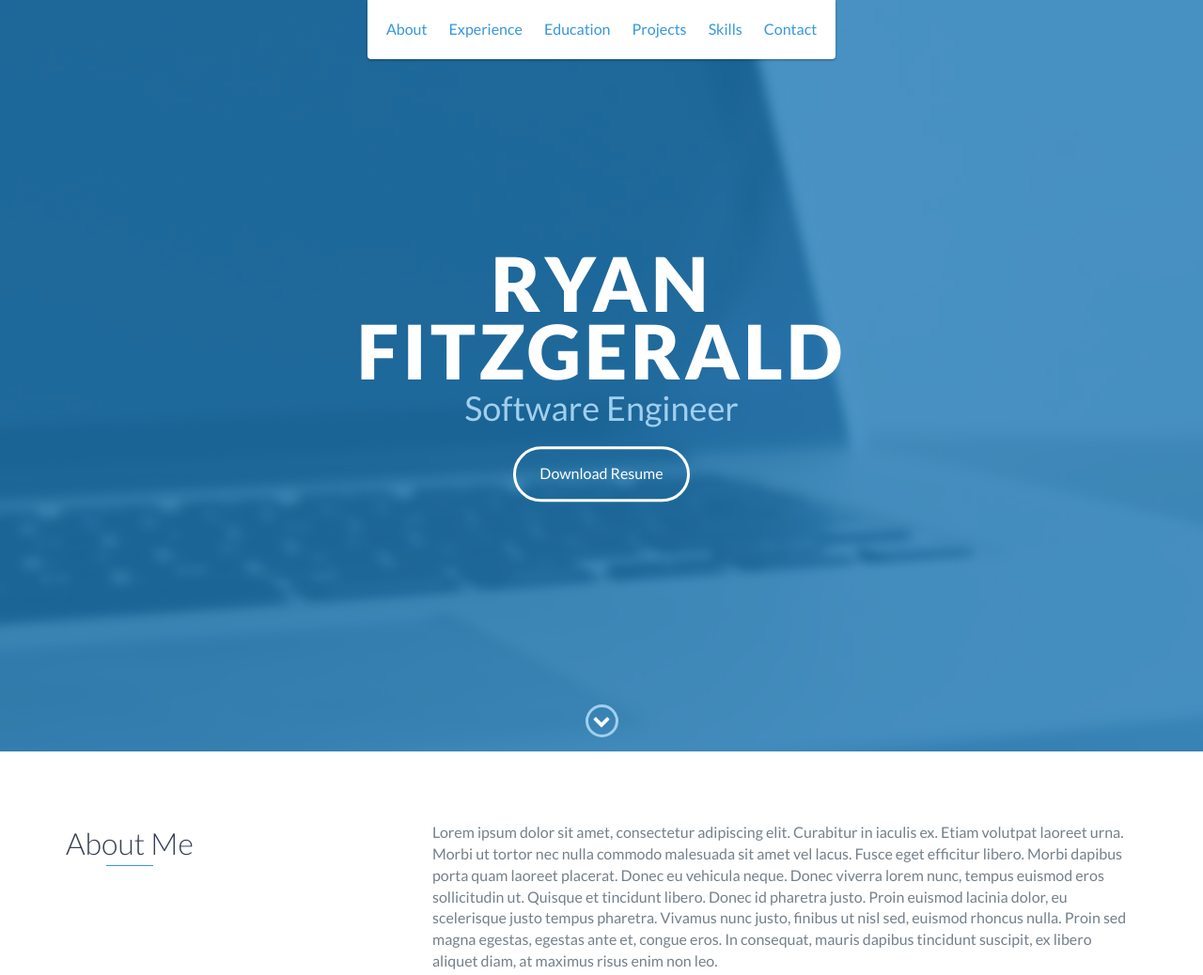
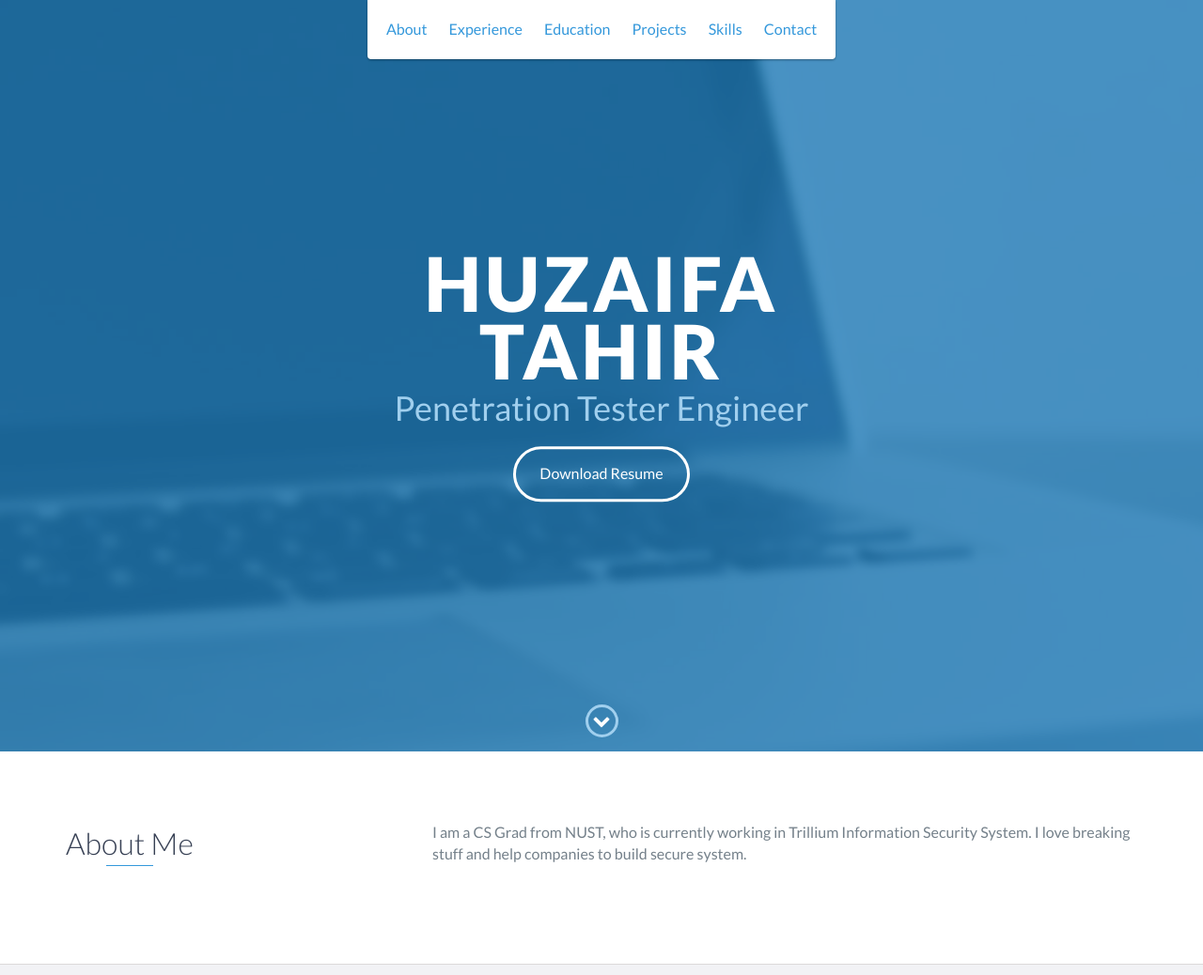
Before and after one commit to huzaifahere/portfolio, a plain HTML site: page index.html in a window 1280 px wide. Shown: the top 1038 px of the page at 94% size. Drawn offline with nearby package versions, Linux system fonts and the light colour scheme.

Commit message:
changes in git html file

```diff
--- a/index.html
+++ b/index.html
@@ -48,8 +48,8 @@
 
     <div id="lead">
         <div id="lead-content">
-            <h1>Ryan Fitzgerald</h1>
-            <h2>Software Engineer</h2>
+            <h1>Huzaifa Tahir</h1>
+            <h2>Penetration Tester Engineer</h2>
             <a href="#" class="btn-rounded-white">Download Resume</a>
         </div>
         <!-- End #lead-content -->
@@ -73,9 +73,8 @@
                 </div>
                 <div class="col-md-8">
                     <p>
-                        Lorem ipsum dolor sit amet, consectetur adipiscing elit. Curabitur in iaculis ex. Etiam volutpat laoreet urna. Morbi ut tortor nec nulla commodo malesuada sit amet vel lacus. Fusce eget efficitur libero. Morbi dapibus porta quam laoreet placerat. Donec
-                        eu vehicula neque. Donec viverra lorem nunc, tempus euismod eros sollicitudin ut. Quisque et tincidunt libero. Donec id pharetra justo. Proin euismod lacinia dolor, eu scelerisque justo tempus pharetra. Vivamus nunc justo, finibus
-                        ut nisl sed, euismod rhoncus nulla. Proin sed magna egestas, egestas ante et, congue eros. In consequat, mauris dapibus tincidunt suscipit, ex libero aliquet diam, at maximus risus enim non leo.
+                        I am a CS Grad from NUST, who is currently working in Trillium Information Security System. I love breaking stuff and help companies to build secure system.
+
                     </p>
                 </div>
             </div>
```
